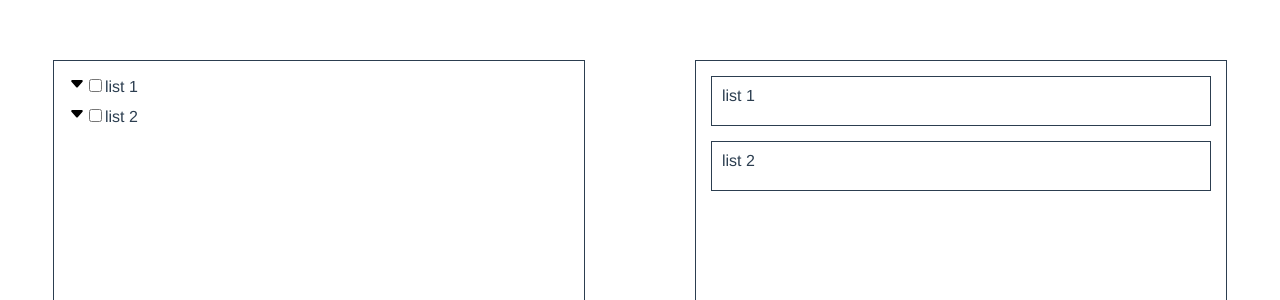
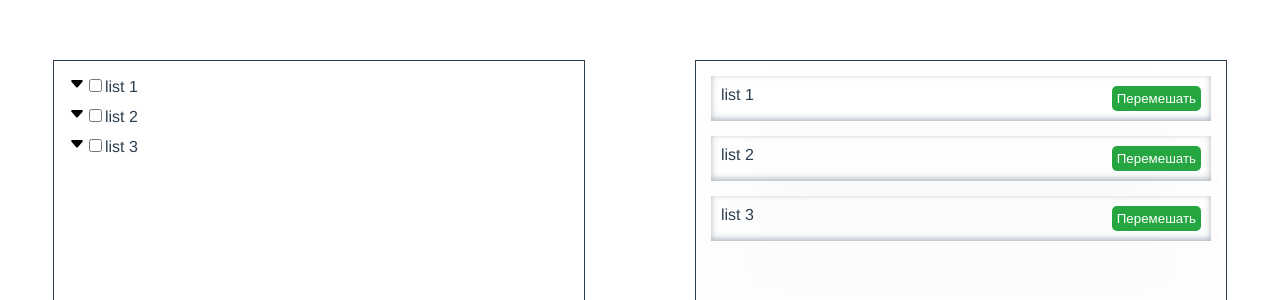
Before and after one commit to ArusSayamyan/colored-boxes-withVue, a Vue app: page / in a window 1280 px wide. Shown: the top 300 px of the page. Built offline with nearby package versions, Linux system fonts and the light colour scheme.

Commit message:
Changing the dropdown function of sheets

```diff
--- a/src/App.vue
+++ b/src/App.vue
@@ -2,18 +2,18 @@
   <div class="mainContainer">
     <div class="mainContainer__listWrapper">
       <div class="mainContainer__list" v-for="list of lists" :key="list.id"
-           :class="{'mainContainer__list--visible' : isVisible}">
+           :class="{'mainContainer__list--visible' : list.isVisible}">
         <div class="mainContainer__header">
-          <img src="@/assets/arrowDown.svg" alt="" @click="makeListVisible">
-          <input type="checkbox" :checked="list.checked" @change="changeInputStatus(list.id)">
-          <span> {{ list.listName }} </span>
+          <img src="@/assets/arrowDown.svg" alt="" @click="makeListVisible(list.id)">
+          <input type="checkbox" :checked="list.checked" :id="list.id" @change="changeInputStatus(list.id)">
+          <label :for="list.id"> {{ list.listName }} </label>
         </div>
         <div class="mainContainer__items">
           <ul class="mainContainer__listItems">
             <li class="mainContainer__listItem" v-for="item in list.items" :key="item.id">
               <div>
-                <input type="checkbox" :checked="item.checked" @change="changeInputStatus(item.id)">
-                <span>{{ item.name }}</span>
+                <input type="checkbox" :checked="item.checked" :id="item.id" @change="changeInputStatus(item.id)">
+                <label :for="item.id">{{ item.name }}</label>
               </div>
               <div class="mainContainer__props">
                 <input type="number" :value="item.count" class="mainContainer__count"
@@ -45,8 +45,8 @@ const lists = computed(() => {
 
 })
 
-function makeListVisible() {
-  isVisible.value = !isVisible.value;
+function makeListVisible(listId) {
+  store.commit('showListItems', listId)
 }
 
 function changeInputStatus(id) {
@@ -88,6 +88,7 @@ function changeCountValue(event, id, changedInput) {
     border: 1px solid #2c3e50;
     height: 400px;
     padding: 15px;
+    overflow: auto;
   }
 
   &__list {
--- a/src/components/BoxItem.vue
+++ b/src/components/BoxItem.vue
@@ -1,31 +1,33 @@
 <template>
-  <div v-for="item in props.items" :key="item.id" class="boxItem">
-    <div v-if="item.checked" class="boxItem__boxesContainer">
-      <div v-for="box in item.count" :key="box" class="boxItem__box" :style="{backgroundColor: item.color}"></div>
+    <div v-if="props.boxItem.checked" class="boxItem">
+      <div v-for="box in props.boxItem.count" :key="box" class="boxItem__box" :style="{backgroundColor: props.boxItem.color}" @click="deleteItemBox(props.boxItem.id)"></div>
     </div>
-  </div>
 </template>
 
 <script setup>
 import {defineProps} from "vue";
+import {useStore} from "vuex";
+const store = useStore();
 
-const props = defineProps(['items'])
+const props = defineProps(['boxItem'])
 
+function deleteItemBox(id) {
+  console.log(id)
+  store.commit('deleteOneBox', id)
+}
 </script>
 
 <style scoped lang="scss">
 .boxItem {
   margin-top: 10px;
-
-  &__boxesContainer {
-    display: flex;
-    flex-wrap: wrap;
-    gap: 5px;
-  }
+  display: flex;
+  flex-wrap: wrap;
+  gap: 5px;
 
   &__box {
     width: 15px;
     height: 15px;
+    cursor: pointer;
   }
 }
 </style>
--- a/src/components/ItemLists.vue
+++ b/src/components/ItemLists.vue
@@ -1,9 +1,13 @@
 <template>
 <div class="itemList" v-for="list in lists" :key="list.id">
   <p class="itemList__title">
-    {{ list.listName }}
+    <span>{{ list.listName }}</span>
+    <button class="itemList__randomBtn" @click="makeRandom(list.items)">Перемешать</button>
   </p>
-    <BoxItem :items="list.items"/>
+    <BoxItem v-for="item in list.items"
+             :key="item.id"
+             :boxItem="item"
+    />
 </div>
 </template>
 
@@ -17,18 +21,24 @@ const lists = computed(() => {
   return store.getters.getLists
 
 })
+
+function makeRandom(data) {
+  console.log(data)
+}
 </script>
 
 <style scoped lang="scss">
 .itemList {
   width: 100%;
   padding: 10px;
-  border: 1px solid #2c3e50;
   box-sizing: border-box;
   margin-bottom: 15px;
+  box-shadow: rgba(50, 50, 93, 0.25) 0 50px 100px -20px, rgba(0, 0, 0, 0.3) 0px 30px 60px -30px, rgba(10, 37, 64, 0.35) 0px -2px 6px 0px inset;
 
   &__title {
     margin: 0;
+    display: flex;
+    justify-content: space-between;
   }
 
   &__boxes {
@@ -37,5 +47,20 @@ const lists = computed(() => {
     gap: 10px;
     margin-top: 15px;
   }
+
+  &__randomBtn {
+    background-color: #26a641;
+    padding: 5px;
+    border: none;
+    color: #fff;
+    border-radius: 5px;
+    cursor: pointer;
+
+    &:hover {
+      background-color: #ffffff;
+      outline: 2px solid #26a641;
+      color: #26a641;
+    }
+  }
 }
 </style>
--- a/src/main.js
+++ b/src/main.js
@@ -12,6 +12,7 @@ const store = createStore({
                     id: 'list1',
                     checked: false,
                     listName: 'list 1',
+                    isVisible: false,
                     items: [
                         {
                             name: 'item 1',
@@ -66,6 +67,30 @@ const store = createStore({
                     ]
 
                 },
+                {
+                    id: 'list3',
+                    checked: false,
+                    listName: 'list 3',
+                    isVisible: false,
+                    items: [
+                        {
+                            name: 'item1',
+                            checked: false,
+                            color: '#1cea47',
+                            count: 3,
+                            id: 7
+                        },
+                        {
+                            name: 'item2',
+                            checked: false,
+                            color: '#d0355c',
+                            count: 9,
+                            id: 8
+                        },
+
+                    ]
+
+                },
             ],
         }
     },
@@ -99,6 +124,24 @@ const store = createStore({
             })
         },
 
+        deleteOneBox(state, payload) {
+            state.lists.forEach(list => {
+                list.items.forEach(item => {
+                    if(item.id === payload) {
+                        item.count--;
+                    }
+                })
+            })
+        },
+
+        showListItems(state, payload) {
+            state.lists.forEach(list => {
+                if(list.id === payload) {
+                    list.isVisible = !list.isVisible
+                }
+            })
+        }
+
 
     },
     getters: {
```
